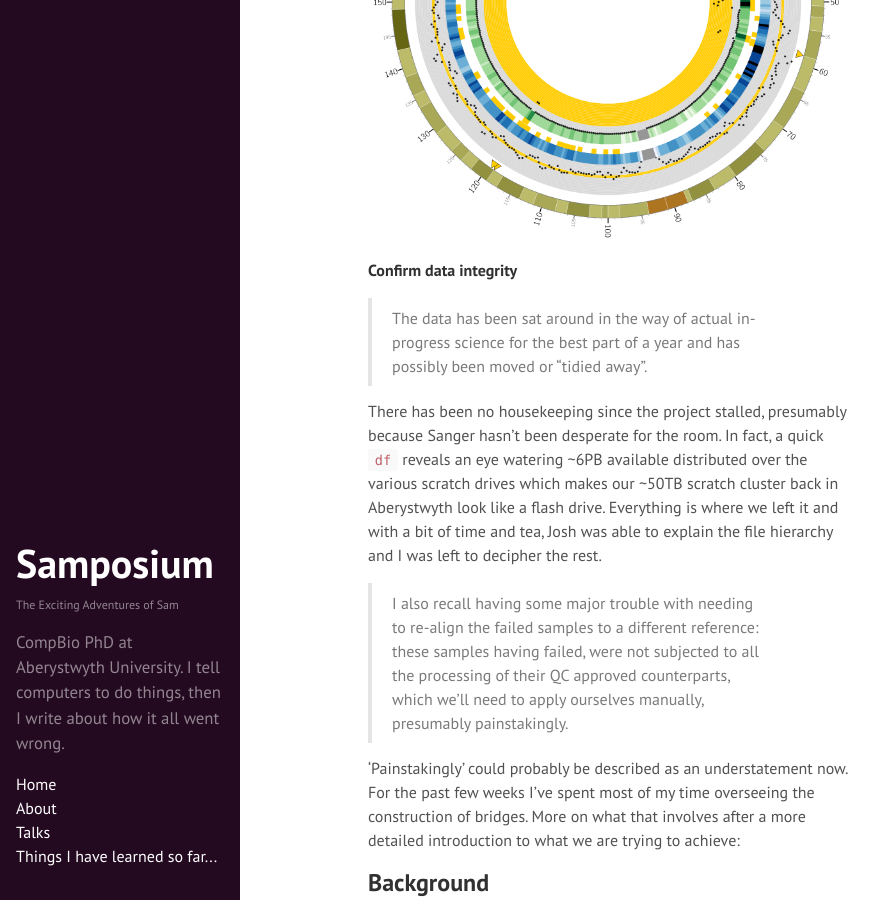
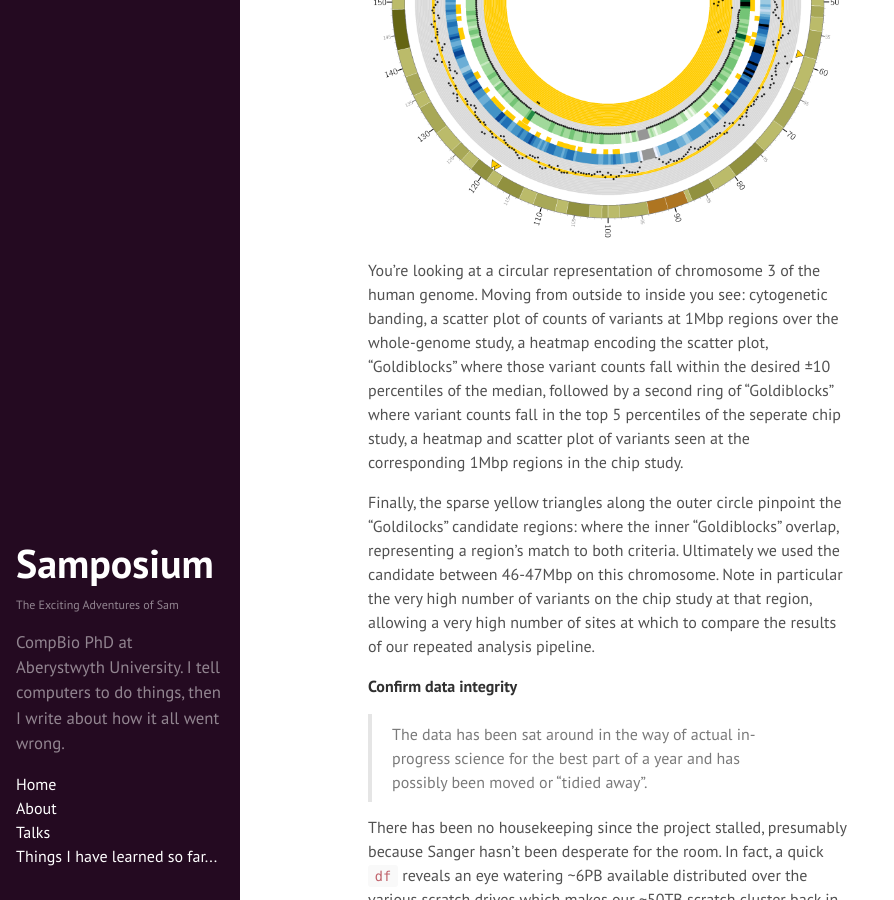
Before and after one commit to SamStudio8/samstudio8.github.io.off, a Jekyll site: the page built from _posts/2015-07-22-bridgebuilding.md, in a window 1280 px wide and 900 px high, scrolled down 2188 px. Shown: the whole window, without its empty margins (0-894 px from the left). Built offline with Jekyll 4.4.1, drawn with Linux system fonts in a browser that asks for light colours; Markdown is read by kramdown in place of the engine named in the settings; comment, search, counter and statistics services are not loaded.

Commit message:
Update 2015-07-22-bridgebuilding.md

```diff
--- a/_posts/2015-07-22-bridgebuilding.md
+++ b/_posts/2015-07-22-bridgebuilding.md
@@ -67,6 +67,18 @@ the previous region returned and both Josh and I could breathe a sigh of relief.
 
 I plotted a lovely [`Circos`](http://circos.ca/) graph too:
 ![]({{ site.url }}/public/posts/bridgebuilding/circos.png)
+
+You're looking at a circular representation of chromosome 3 of the human genome. Moving from outside to inside you see: cytogenetic banding, a scatter plot of counts of variants at 1Mbp regions over the whole-genome study,
+a heatmap encoding the scatter plot, "Goldiblocks" where those variant counts fall within the desired
+±10 percentiles of the median, followed by a second ring of "Goldiblocks" where variant counts fall
+in the top 5 percentiles of the seperate chip study, a heatmap
+and scatter plot of variants seen at the corresponding 1Mbp regions in the chip study.
+
+Finally, the sparse yellow triangles along the
+outer circle pinpoint the "Goldilocks" candidate regions: where the inner "Goldiblocks" overlap,
+representing a region's match to both criteria. Ultimately we used the candidate between 46-47Mbp on this
+chromosome. Note in particular the very high number of variants on the chip study at that region, allowing
+a very high number of sites at which to compare the results of our repeated analysis pipeline.
 
 **Confirm data integrity**
 > The data has been sat around in the way of actual in-progress science for the best part of a year and has possibly been moved or "tidied away".
```
